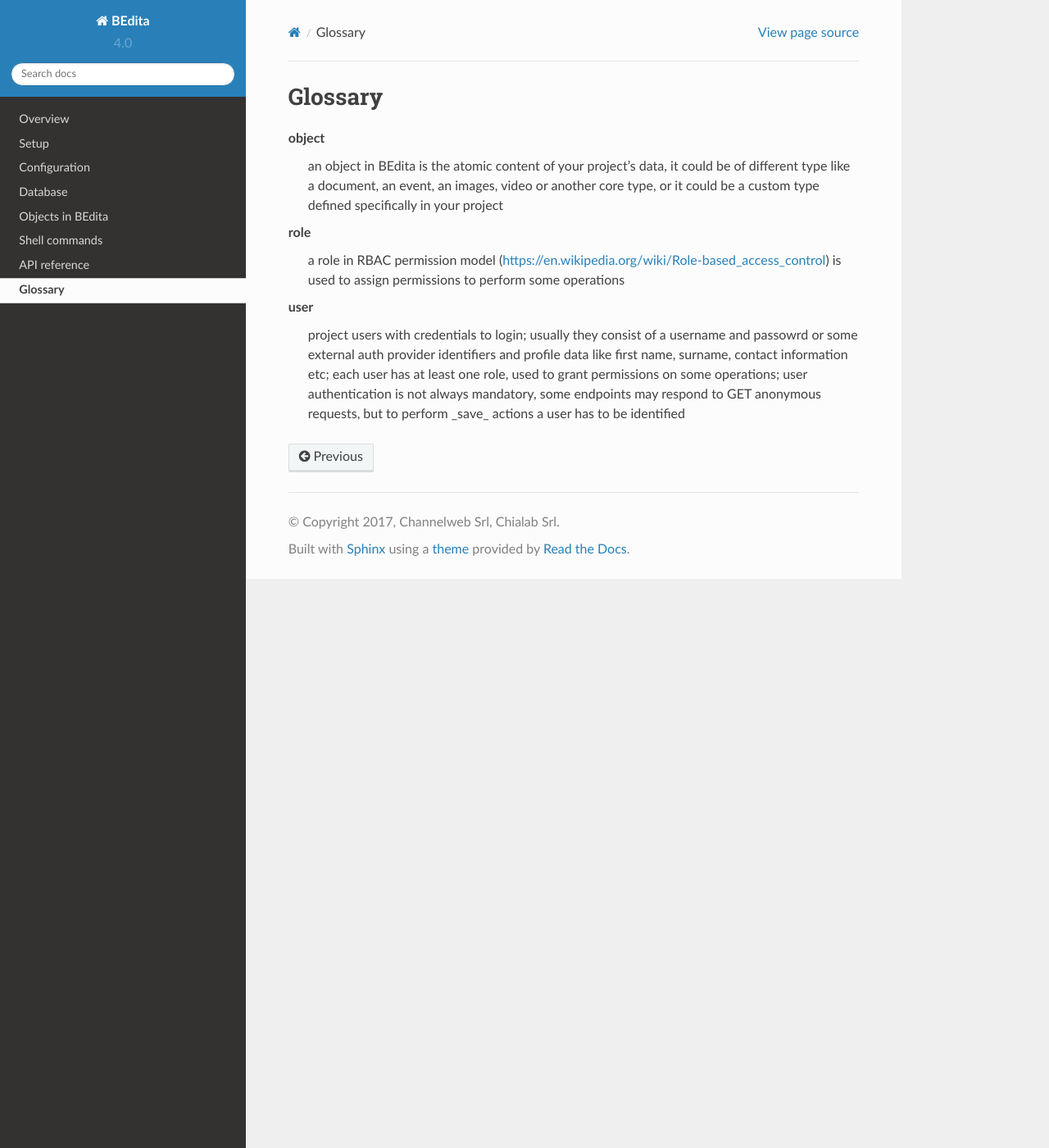
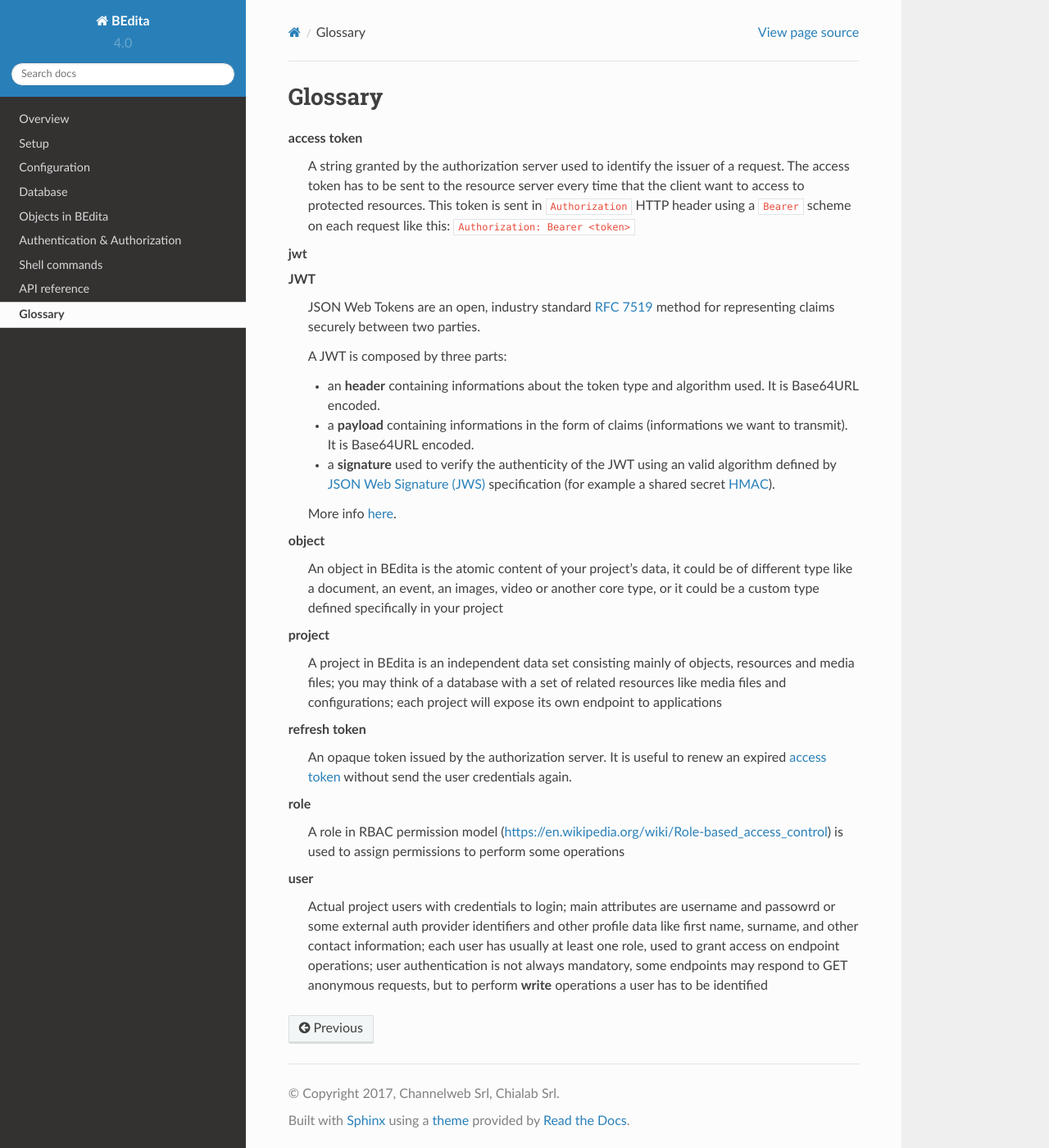
Before and after one commit to bedita/docs, a Sphinx documentation site: the page built from source/glossary.rst, in a window 1280 px wide and 1400 px high. Shown: the whole window at 82% size. Built offline with Sphinx 7.4.7 and the Read the Docs theme 2.0.0, drawn with Linux system fonts in a browser that asks for light colours.

Commit message:
docs: authentication & authorization intro w endpoint permissions

```diff
--- a/source/glossary.rst
+++ b/source/glossary.rst
@@ -2,18 +2,55 @@
 ===========
 
 .. glossary::
+    :sorted:
+
+    access token
+        A string granted by the authorization server used to identify the issuer of a request.
+        The access token has to be sent to the resource server every time that the client want
+        to access to protected resources.
+        This token is sent in ``Authorization`` HTTP header using a ``Bearer`` scheme on each request like this: ``Authorization: Bearer <token>``
+
+
+    jwt
+    JWT
+        JSON Web Tokens are an open, industry standard `RFC 7519 <https://tools.ietf.org/html/rfc7519>`_
+        method for representing claims securely between two parties.
+
+        A JWT is composed by three parts:
+
+        * an **header** containing informations about the token type and algorithm used. It is Base64URL encoded.
+        * a **payload** containing informations in the form of claims (informations we want to transmit).
+          It is Base64URL encoded.
+        * a **signature** used to verify the authenticity of the JWT using an valid algorithm defined by
+          `JSON Web Signature (JWS) <https://tools.ietf.org/html/rfc7515>`_
+          specification (for example a shared secret `HMAC <https://tools.ietf.org/html/rfc7515#page-36>`_).
+
+        More info `here <http://jwt.io>`_.
+
 
     object
-        an object in BEdita is the atomic content of your project's data, it could be of different type like a document, an event, an images,
+        An object in BEdita is the atomic content of your project's data, it could be of different type like a document, an event, an images,
         video or another core type, or it could be a custom type defined specifically in your project
 
+
+    project
+        A project in BEdita is an independent data set consisting mainly of objects, resources and media files; you may think of a
+        database with a set of related resources like media files and configurations; each project will expose its own endpoint to applications
+
+
+    refresh token
+        An opaque token issued by the authorization server. It is useful to renew an expired :term:`access token`
+        without send the user credentials again.
+
+
     role
-        a role in RBAC permission model (https://en.wikipedia.org/wiki/Role-based_access_control)
+        A role in RBAC permission model (https://en.wikipedia.org/wiki/Role-based_access_control)
         is used to assign permissions to perform some operations
 
+
     user
-        project users with credentials to login; usually they consist of a username and passowrd or some external
-        auth provider identifiers and profile data like first name, surname, contact information etc;
-        each user has at least one role, used to grant permissions on some operations;
+        Actual project users with credentials to login; main attributes are username and passowrd or some external
+        auth provider identifiers and other profile data like first name, surname, and other contact information;
+        each user has usually at least one role, used to grant access on endpoint operations;
         user authentication is not always mandatory, some endpoints may respond to GET anonymous requests,
-        but to perform _save_ actions a user has to be identified
+        but to perform **write** operations a user has to be identified
--- a/source/index.rst
+++ b/source/index.rst
@@ -11,6 +11,7 @@
     configuration
     database
     bedita_objects
+    authorization
     shell
     endpoints/index
     glossary
```
Also changed, not shown: source/authorization.rst (added, +113 -0 lines), source/configuration.rst (+7 -2 lines).
